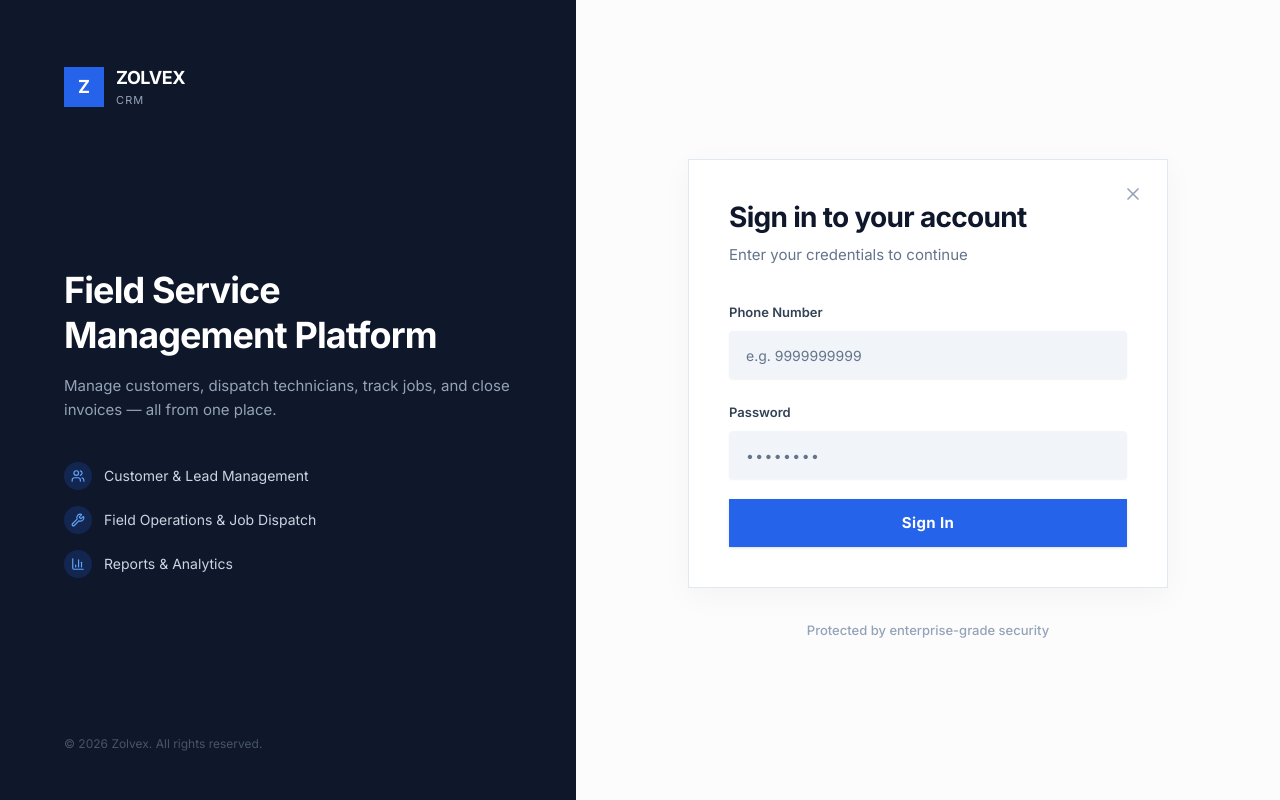
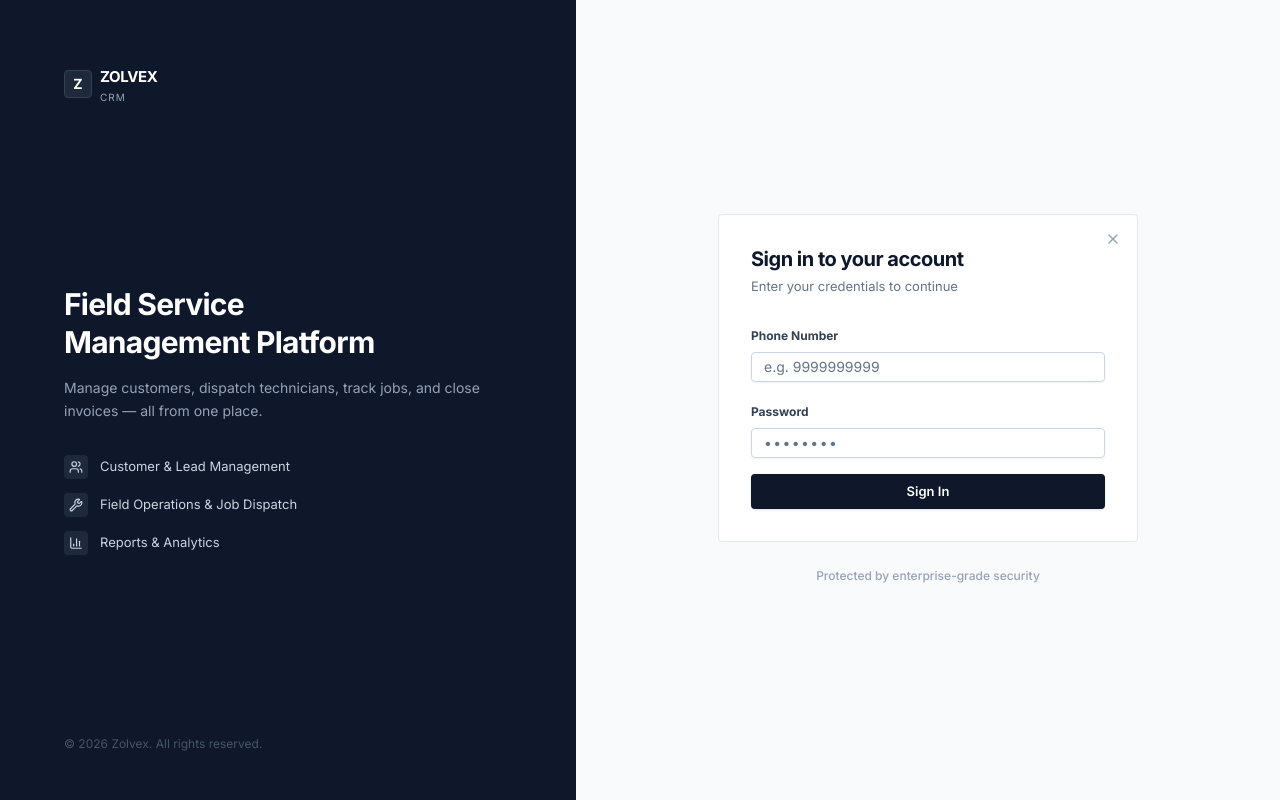
Before and after one commit to makewithus/zolvex-crm-frontend, a React (Vite) app: page /login in a window 1280 px wide. Built offline with nearby package versions, Linux system fonts and the light colour scheme; no server answers.

Commit message:
Fix login interface structural alignments

```diff
--- a/src/features/auth/pages/Login.tsx
+++ b/src/features/auth/pages/Login.tsx
@@ -46,29 +46,29 @@ export const Login = () => {
       >
 
         {/* Logo */}
-        <div className="relative z-10 flex items-center gap-3">
-          <div className="h-10 w-10 bg-blue-600 rounded-none flex items-center justify-center font-bold text-white text-lg">Z</div>
+        <div className="relative z-10 flex items-center gap-2">
+          <div className="h-7 w-7 bg-slate-800 border border-slate-700 rounded flex items-center justify-center font-bold text-white text-sm">Z</div>
           <div>
-            <span className="font-bold text-white text-lg tracking-tight">ZOLVEX</span>
-            <p className="text-[11px] text-slate-400 tracking-widest uppercase">CRM</p>
+            <span className="font-bold text-white text-[15px] tracking-tight">ZOLVEX</span>
+            <p className="text-[10px] text-slate-400 tracking-widest uppercase">CRM</p>
           </div>
         </div>
 
         {/* Center content */}
         <div className="relative z-10">
-          <h1 className="text-4xl font-bold text-white leading-tight tracking-tight mb-4">
+          <h1 className="text-3xl font-bold text-white leading-tight tracking-tight mb-4">
             Field Service<br />Management Platform
           </h1>
-          <p className="text-slate-400 text-[15px] leading-relaxed mb-10">
+          <p className="text-slate-400 text-[14px] leading-relaxed mb-8">
             Manage customers, dispatch technicians, track jobs, and close invoices — all from one place.
           </p>
-          <ul className="space-y-4">
+          <ul className="space-y-3.5">
             {features.map(({ icon: Icon, text }) => (
               <li key={text} className="flex items-center gap-3">
-                <div className="h-7 w-7 rounded-full bg-blue-600/20 flex items-center justify-center flex-shrink-0">
-                  <Icon className="h-3.5 w-3.5 text-blue-400" />
+                <div className="h-6 w-6 rounded bg-slate-800 flex items-center justify-center flex-shrink-0">
+                  <Icon className="h-3.5 w-3.5 text-slate-300" />
                 </div>
-                <span className="text-slate-300 text-sm">{text}</span>
+                <span className="text-slate-300 text-[13px]">{text}</span>
               </li>
             ))}
           </ul>
@@ -81,64 +81,64 @@ export const Login = () => {
       </div>
 
       {/* Right Panel — Form */}
-      <div className="flex-1 flex flex-col justify-center items-center px-6 py-12" style={{ backgroundColor: '#FCFCFD' }}>
-        <div className="w-full max-w-[480px]">
+      <div className="flex-1 flex flex-col justify-center items-center px-6 py-12" style={{ backgroundColor: '#F8FAFC' }}>
+        <div className="w-full max-w-[420px]">
           {/* Mobile logo */}
-          <div className="flex lg:hidden items-center gap-3 mb-10">
-            <div className="h-9 w-9 bg-blue-600 rounded-none flex items-center justify-center font-bold text-white">Z</div>
-            <span className="font-bold text-slate-900 text-lg">ZOLVEX CRM</span>
+          <div className="flex lg:hidden items-center gap-2 mb-6">
+            <div className="h-6 w-6 bg-slate-800 rounded flex items-center justify-center font-bold text-white text-xs">Z</div>
+            <span className="font-bold text-slate-900 text-md">ZOLVEX CRM</span>
           </div>
 
-          <div className="bg-white p-10 border border-[#E2E8F0] shadow-[0_8px_30px_rgb(0,0,0,0.04)] relative z-10">
-            <Link to="/home" className="absolute top-6 right-6 text-slate-400 hover:text-slate-700 transition-colors" title="Back to Home">
-              <X className="h-5 w-5" />
+          <div className="bg-white p-8 border border-[#E2E8F0] shadow-none rounded relative z-10">
+            <Link to="/home" className="absolute top-4 right-4 text-slate-400 hover:text-slate-700 transition-colors" title="Back to Home">
+              <X className="h-4 w-4" />
             </Link>
 
-            <div className="mb-8 pr-8">
-              <h2 className="text-[28px] font-bold text-slate-900 tracking-tight leading-tight">Sign in to your account</h2>
-              <p className="text-slate-500 text-[15px] mt-2">Enter your credentials to continue</p>
+            <div className="mb-6 pr-6">
+              <h2 className="text-[20px] font-bold text-slate-900 tracking-tight leading-tight">Sign in to your account</h2>
+              <p className="text-slate-500 text-[13px] mt-1">Enter your credentials to continue</p>
             </div>
 
-            <form onSubmit={handleSubmit(onSubmit)} className="space-y-5">
+            <form onSubmit={handleSubmit(onSubmit)} className="space-y-4">
             {errorMsg && (
-              <div className="p-3.5 text-sm text-red-600 bg-red-50 border border-red-100 rounded-lg flex items-start gap-2">
-                <CheckCircle2 className="h-4 w-4 mt-0.5 flex-shrink-0 rotate-45 text-red-500" />
+              <div className="p-3 text-[13px] text-red-600 bg-red-50 border border-red-100 rounded flex items-start gap-2">
+                <CheckCircle2 className="h-3.5 w-3.5 mt-0.5 flex-shrink-0 rotate-45 text-red-500" />
                 {errorMsg}
               </div>
             )}
 
-            <div className="space-y-2">
-              <Label htmlFor="phone" className="text-[13px] font-semibold text-slate-700">Phone Number</Label>
+            <div className="space-y-1.5">
+              <Label htmlFor="phone" className="text-[12px] font-bold text-slate-700">Phone Number</Label>
               <Input
                 id="phone"
                 type="text"
                 placeholder="e.g. 9999999999"
                 {...register('phone')}
-                className={`h-12 rounded-none border-transparent bg-[#F1F5F9] focus-visible:ring-1 focus-visible:ring-[#2563EB] focus-visible:border-[#2563EB] text-[15px] text-slate-900 px-4 transition-colors ${errors.phone ? 'border-red-400 focus-visible:ring-red-500' : ''}`}
+                className={`h-8.5 rounded border-slate-300 bg-white focus-visible:ring-1 focus-visible:ring-slate-700 text-[13px] text-slate-900 px-3 transition-colors ${errors.phone ? 'border-red-400 focus-visible:ring-red-500' : ''}`}
               />
               {errors.phone && <p className="text-xs text-red-500 mt-1">{errors.phone.message}</p>}
             </div>
 
-            <div className="space-y-2">
-              <Label htmlFor="password" className="text-[13px] font-semibold text-slate-700">Password</Label>
+            <div className="space-y-1.5">
+              <Label htmlFor="password" className="text-[12px] font-bold text-slate-700">Password</Label>
               <Input
                 id="password"
                 type="password"
                 placeholder="••••••••"
                 {...register('password')}
-                className={`h-12 rounded-none border-transparent bg-[#F1F5F9] focus-visible:ring-1 focus-visible:ring-[#2563EB] focus-visible:border-[#2563EB] text-[15px] text-slate-900 px-4 tracking-widest placeholder:tracking-widest transition-colors ${errors.password ? 'border-red-400 focus-visible:ring-red-500' : ''}`}
+                className={`h-8.5 rounded border-slate-300 bg-white focus-visible:ring-1 focus-visible:ring-slate-700 text-[13px] text-slate-900 px-3 tracking-widest placeholder:tracking-widest transition-colors ${errors.password ? 'border-red-400 focus-visible:ring-red-500' : ''}`}
               />
               {errors.password && <p className="text-xs text-red-500 mt-1">{errors.password.message}</p>}
             </div>
 
             <Button
-              className="w-full h-12 rounded-none bg-[#2563EB] hover:bg-[#1D4ED8] text-[15px] font-bold tracking-wide text-white mt-6 transition-colors"
+              className="w-full h-8.5 rounded bg-slate-900 hover:bg-slate-800 text-[13px] font-semibold text-white mt-4 transition-colors"
               type="submit"
               disabled={loginMutation.isPending}
             >
               {loginMutation.isPending ? (
-                <span className="flex items-center gap-2">
-                  <span className="h-4 w-4 border-2 border-white/40 border-t-white rounded-full animate-spin" />
+                <span className="flex items-center gap-2 justify-center">
+                  <span className="h-3.5 w-3.5 border-2 border-white/40 border-t-white rounded-full animate-spin" />
                   Signing in...
                 </span>
               ) : 'Sign In'}
@@ -146,8 +146,8 @@ export const Login = () => {
           </form>
           </div>
 
-          <div className="mt-8 text-center">
-            <p className="text-[13px] text-slate-400 font-medium">
+          <div className="mt-6 text-center">
+            <p className="text-[12px] text-slate-400 font-medium">
               Protected by enterprise-grade security
             </p>
           </div>
```
